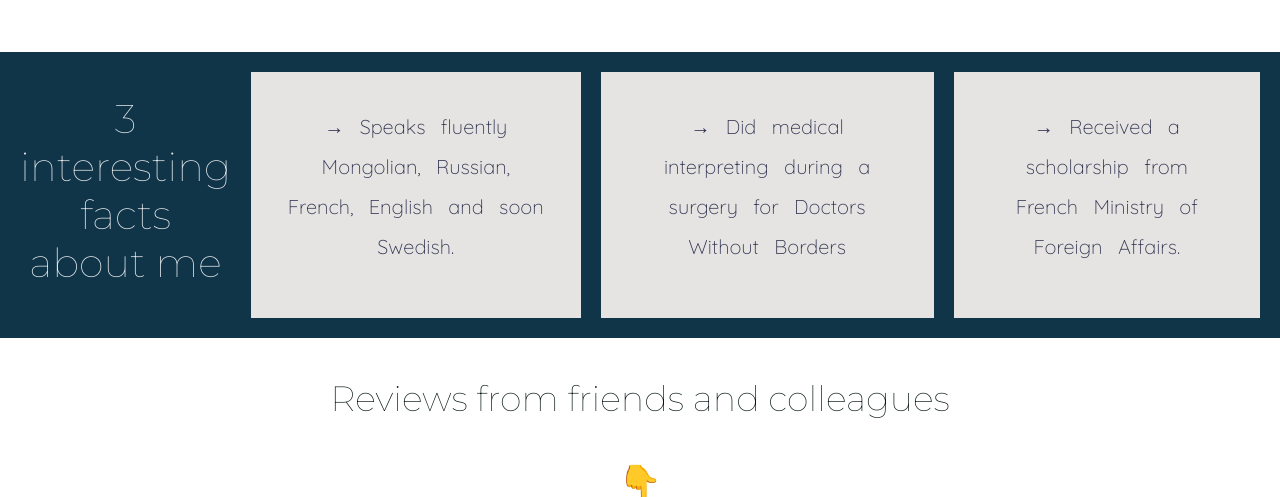
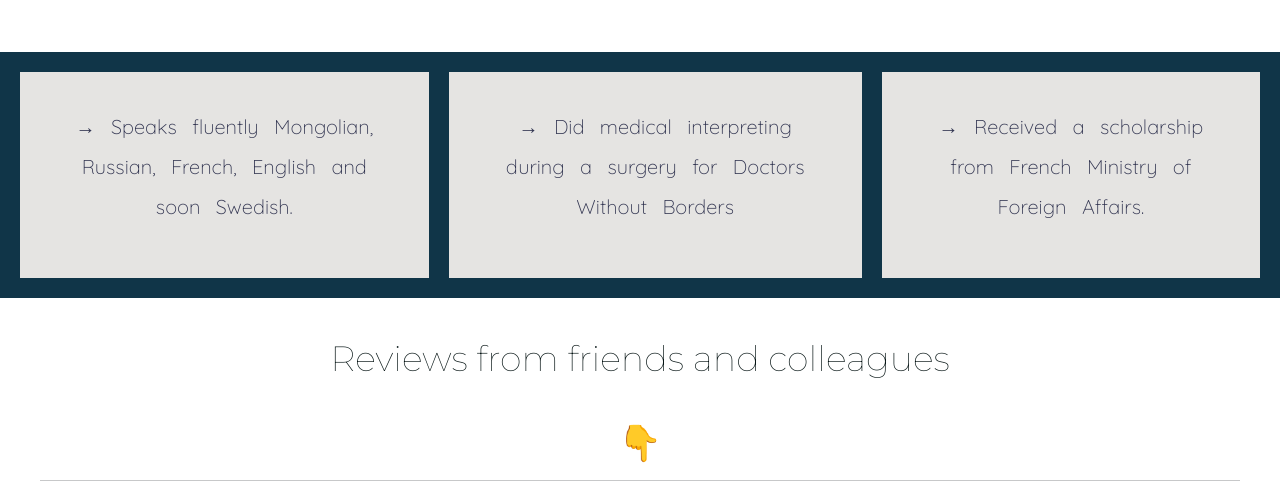
Before and after one commit to Exitzz/presentation, a plain HTML site: page index.html in a window 1280 px wide. Shown: the part 684-1181 px from the top of the page. Drawn offline with nearby package versions, Linux system fonts and the light colour scheme.

Commit message:
h1 removed

```diff
--- a/index.html
+++ b/index.html
@@ -27,7 +27,7 @@
       </div>
 
         <div class="item1">
-        <h1>3 interesting <br>facts <br>about me<br>
+
         </h1><br>
 
         <div class="smallItem">
--- a/oldstyles.css
+++ b/oldstyles.css
@@ -56,13 +56,7 @@
 /*.order {
   order: 1;
 }*/
-.item1 h1 {
-  font-family: 'Montserrat', sans-serif;
-  color: #E5E8ED;
-  padding: 10px;
 
-
-}
 .item h1{
   font-family: 'Montserrat', sans-serif;
   color: #051313;
```
Also changed, not shown: 1 other file.
